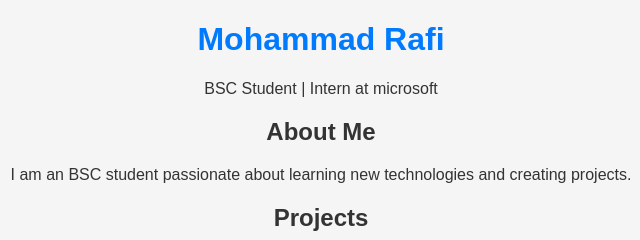
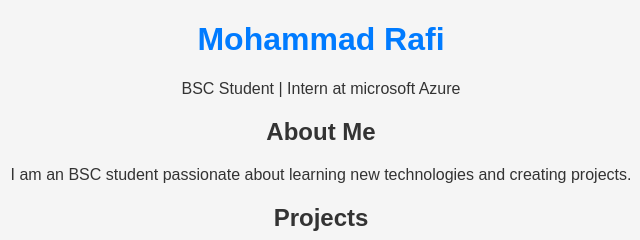
Before and after one commit to rafimohammad05/portfolio-website, a plain HTML site: page portfolio.html in a window 1280 px wide. Shown: the top 240 px of the page, 319-959 px from the left. Drawn offline with Linux system fonts and the light colour scheme.

Commit message:
Update portfolio.html

```diff
--- a/portfolio.html
+++ b/portfolio.html
@@ -6,7 +6,7 @@
 </head>
 <body>
   <h1>Mohammad Rafi</h1>
-  <p>BSC Student | Intern at microsoft</p>
+  <p>BSC Student | Intern at microsoft Azure</p>
 
   <h2>About Me</h2>
   <p>I am an BSC student passionate about learning new technologies and creating projects.</p>
```
